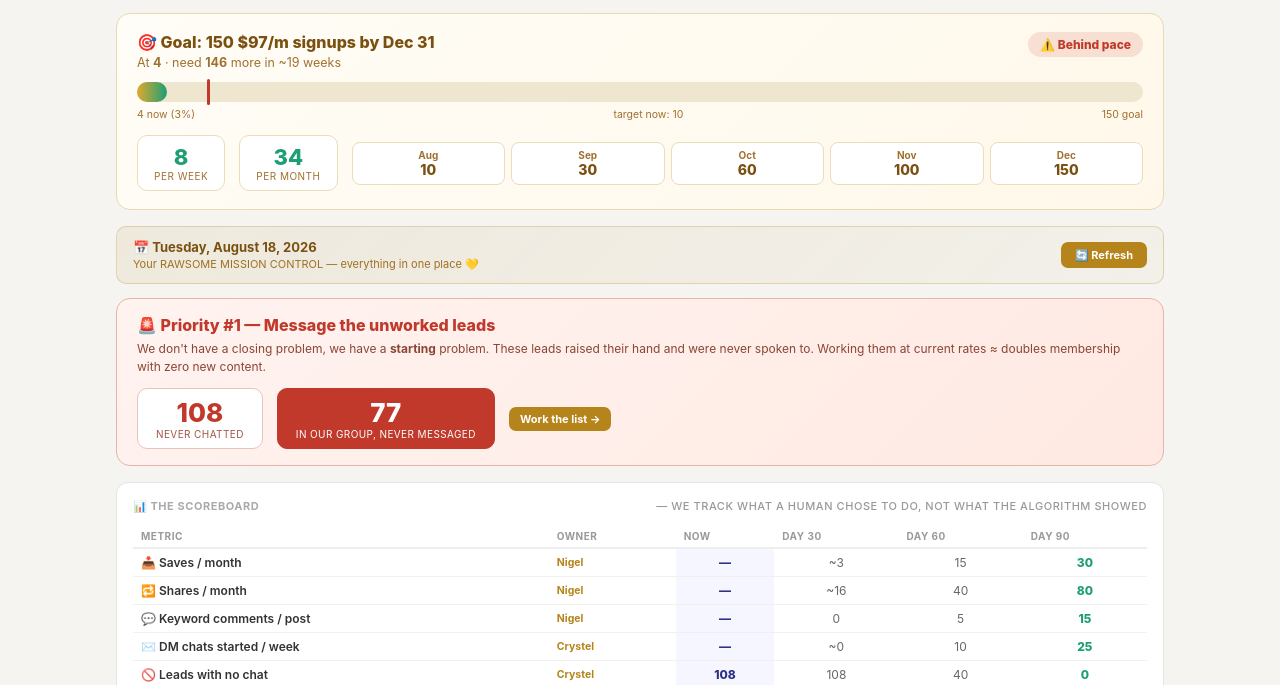
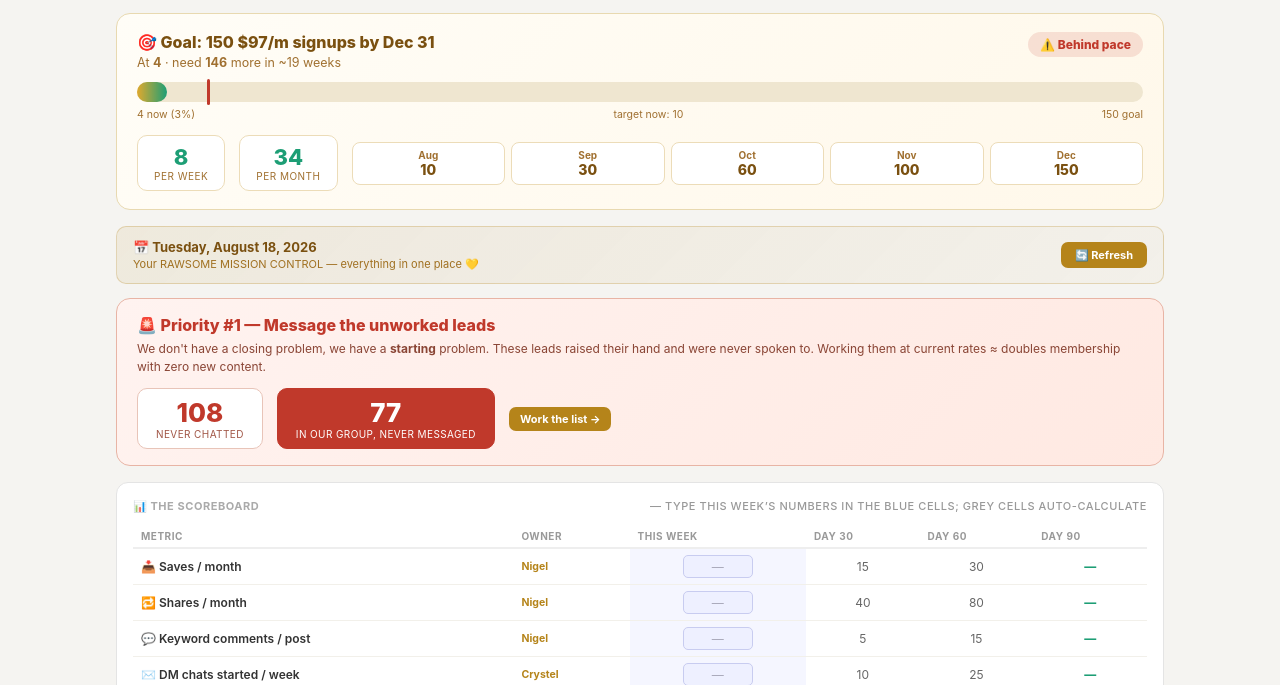
Before and after one commit to Rawsomeiignitte/leadstracker, a plain HTML site: page index.html in a window 1280 px wide. Shown: the part 115-800 px from the top of the page. Drawn offline with Linux system fonts and the light colour scheme.

Commit message:
Add files via upload

```diff
--- a/index.html
+++ b/index.html
@@ -535,6 +535,10 @@ body{font-family:-apple-system,BlinkMacSystemFont,'Segoe UI',sans-serif;backgrou
 .pillar-pct{font-size:12px;font-weight:800;color:#b5841a}
 .pillar-desc{font-size:10.8px;color:#666;line-height:1.45}
 .sop-note{font-size:11px;color:#7a5010;background:#fdf8ec;border:1px solid #f0e4c8;border-radius:8px;padding:9px 12px;margin-top:10px;line-height:1.5}
+
+.sb-input{width:70px;text-align:center;font-size:12px;font-weight:800;color:#2c2f86;background:#eef0ff;border:1px solid #c8ccf0;border-radius:5px;padding:3px 5px;font-family:inherit}
+.sb-input:focus{outline:none;border-color:#2c2f86;background:#fff}
+.sb-input::placeholder{color:#aab;font-weight:400}
 </style>
 </head>
 <body>
@@ -754,7 +758,7 @@ body{font-family:-apple-system,BlinkMacSystemFont,'Segoe UI',sans-serif;backgrou
 <script>
 const STORAGE_KEY = 'r1000_leads_v3';
 // Bump this whenever seed data (INITIAL) is updated so browsers refresh fields from seeds.
-const DATA_VERSION = '2026-08-17-audit';
+const DATA_VERSION = '2026-08-17-scoreinput';
 const DATA_VERSION_KEY = 'r1000_data_version';
 // Simplified pipeline — in sequence order
 const STATUS_LABELS = {
@@ -920,6 +924,13 @@ function removeDuplicates() {
   render(); renderStats();
   if (typeof renderDashboard === 'function') renderDashboard();
   alert('🧹 Removed ' + dupCount + ' duplicate record' + (dupCount===1?'':'s') + '.\n\nLeads: ' + before + ' → ' + leads.length + '\n(All flags, notes, and tags from duplicates were merged in — nothing lost.)');
+}
+
+function saveScoreMetric(key, val) {
+  try { localStorage.setItem(key, (val||'').trim()); } catch(e){}
+  // brief visual confirm via save badge if present
+  var b = document.getElementById('saveBadge');
+  if (b) { b.textContent = '✓ saved'; b.style.opacity='1'; setTimeout(function(){ b.style.opacity='0'; }, 1200); }
 }
 
 function syncUpdates() {
@@ -1992,26 +2003,37 @@ function renderDashboard() {
     var offered = leads.filter(function(l){ return l.step_offered_97; }).length;
     var chatToInvite = chatSent ? Math.round(invited/chatSent*100) : 0;
     var attToOffer = attended ? Math.round(offered/attended*100) : 0;
-    // rows: label, owner, today, d30, d90, current-value
+    // rows: [label, owner, key-or-null, day30, day60, day90, computed-value-or-null]
+    // key set = editable manual metric (saved to localStorage); key null = auto-computed
     var rows = [
-      ['📥 Saves / month','Nigel','~3','15','30','—'],
-      ['🔁 Shares / month','Nigel','~16','40','80','—'],
-      ['💬 Keyword comments / post','Nigel','0','5','15','—'],
-      ['✉️ DM chats started / week','Crystel','~0','10','25','—'],
-      ['🚫 Leads with no chat','Crystel','108','40','0', String(noChat)],
-      ['➡️ Chat → invited rate','Crystel','26%','35%','50%', chatToInvite+'%'],
-      ['🎯 Attended → offered rate','Kenny','58%','80%','100%', attToOffer+'%'],
-      ['👥 Group daily-active','Crystel','6','15','40','—'],
-      ['📣 FB group joins / month','Nigel','23','35','60','—']
+      ['📥 Saves / month','Nigel','sb_saves','15','30','—', null],
+      ['🔁 Shares / month','Nigel','sb_shares','40','80','—', null],
+      ['💬 Keyword comments / post','Nigel','sb_keywords','5','15','—', null],
+      ['✉️ DM chats started / week','Crystel','sb_dms','10','25','—', null],
+      ['🚫 Leads with no chat','Crystel',null,'40','0','—', String(noChat)],
+      ['➡️ Chat → invited rate','Crystel',null,'35%','50%','—', chatToInvite+'%'],
+      ['🎯 Attended → offered rate','Kenny',null,'80%','100%','—', attToOffer+'%'],
+      ['👥 Group daily-active','Crystel','sb_active','15','40','—', null],
+      ['📣 FB group joins / month','Nigel','sb_joins','35','60','—', null]
     ];
     var rowsHtml = rows.map(function(r){
+      var curCell;
+      if (r[2]) {
+        // editable input, value from localStorage
+        var saved = '';
+        try { saved = localStorage.getItem(r[2]) || ''; } catch(e){}
+        curCell = '<td class="sb-cur"><input class="sb-input" type="text" value="'+saved+'" placeholder="—" ' +
+          'onchange="saveScoreMetric(\''+r[2]+'\',this.value)"></td>';
+      } else {
+        curCell = '<td class="sb-cur">'+r[6]+'</td>';
+      }
       return '<tr><td class="sb-lbl">'+r[0]+'</td><td class="sb-owner">'+r[1]+'</td>' +
-        '<td class="sb-cur">'+r[5]+'</td><td>'+r[2]+'</td><td>'+r[3]+'</td><td class="sb-goal">'+r[4]+'</td></tr>';
+        curCell + '<td>'+r[3]+'</td><td>'+r[4]+'</td><td class="sb-goal">'+r[5]+'</td></tr>';
     }).join('');
-    html += '<div class="dash-card" style="margin-bottom:16px"><h3>📊 The Scoreboard <span style="font-size:11px;font-weight:500;color:#999">— we track what a human chose to do, not what the algorithm showed</span></h3>' +
-      '<table class="scoreboard"><thead><tr><th>Metric</th><th>Owner</th><th>Now</th><th>Day 30</th><th>Day 60</th><th>Day 90</th></tr></thead><tbody>' +
+    html += '<div class="dash-card" style="margin-bottom:16px"><h3>📊 The Scoreboard <span style="font-size:11px;font-weight:500;color:#999">— type this week\u2019s numbers in the blue cells; grey cells auto-calculate</span></h3>' +
+      '<table class="scoreboard"><thead><tr><th>Metric</th><th>Owner</th><th>This week</th><th>Day 30</th><th>Day 60</th><th>Day 90</th></tr></thead><tbody>' +
       rowsHtml + '</tbody></table>' +
-      '<div class="sb-note">⭐ The one number that matters most: <b>Saves</b>. Earliest signal a stranger found you <i>useful</i>, not just pleasant. If saves move, everything downstream follows.</div>' +
+      '<div class="sb-note">⭐ The one number that matters most: <b>Saves</b>. Earliest signal a stranger found you <i>useful</i>, not just pleasant. If saves move, everything downstream follows. · <span style="color:#999">Blue cells save automatically as you type.</span></div>' +
       '</div>';
   })();
 
```
